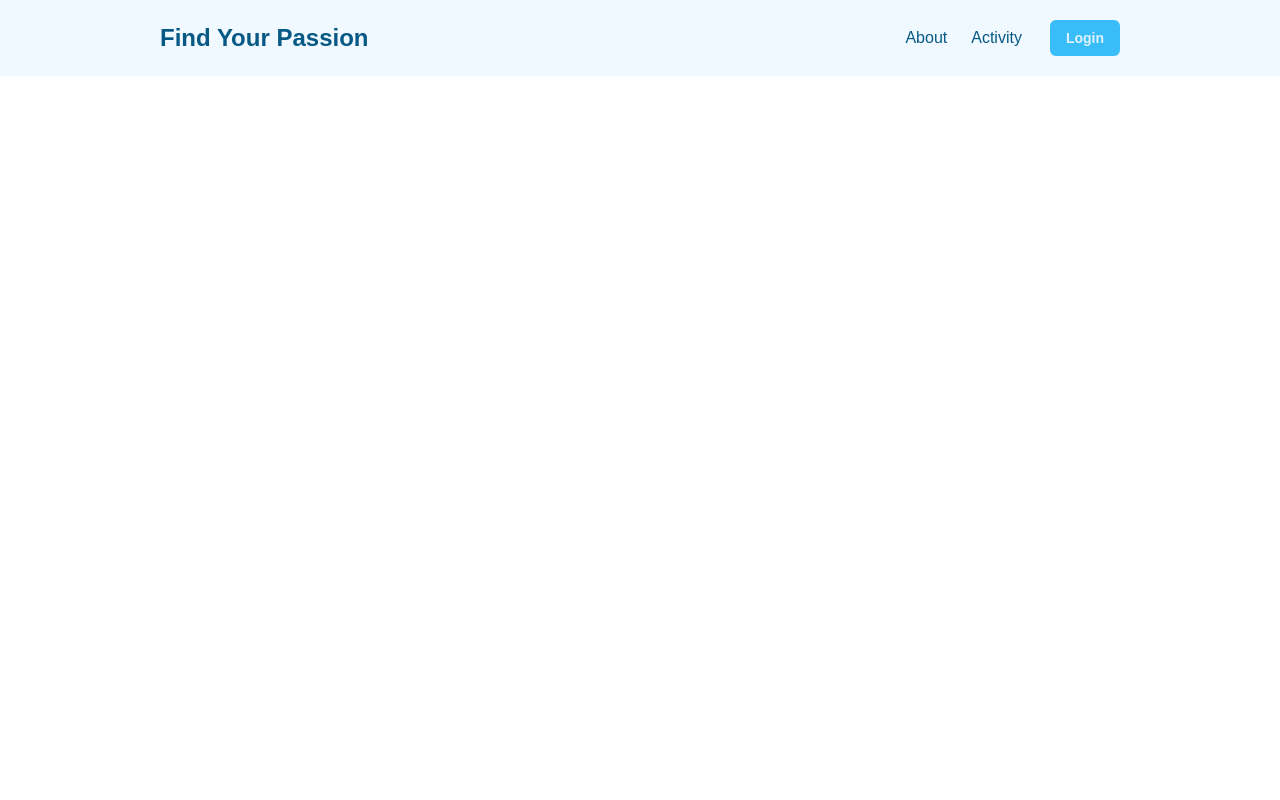
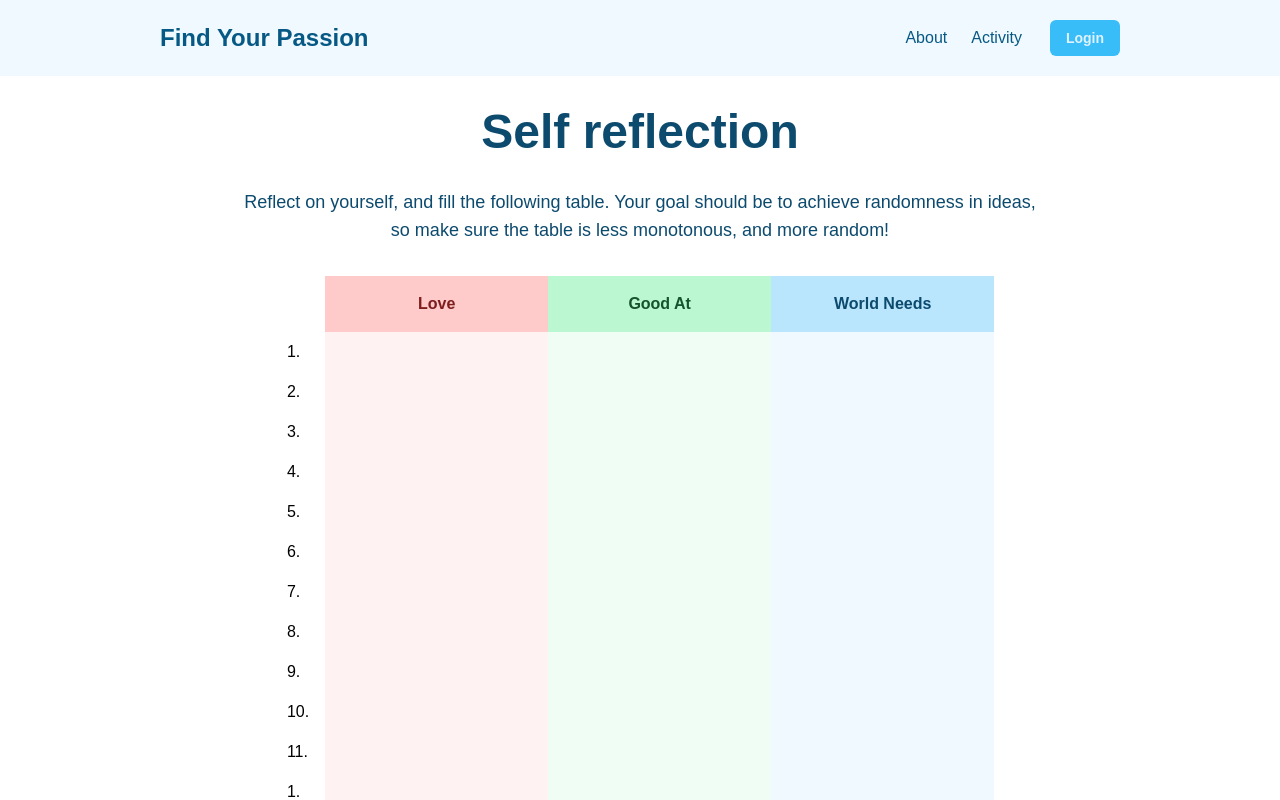
Before and after one commit to VishalLudhrani/find-your-passion, a React (Create React App) app: page /activity/self-reflection in a window 1280 px wide. Shown: the top 800 px of the page. Built offline with nearby package versions, Linux system fonts and the light colour scheme; no server answers.

Commit message:
feat: self reflection page, redux setup

```diff
--- a/package.json
+++ b/package.json
@@ -3,6 +3,7 @@
   "version": "0.1.0",
   "private": true,
   "dependencies": {
+    "@reduxjs/toolkit": "^1.8.2",
     "@testing-library/jest-dom": "^5.16.4",
     "@testing-library/react": "^13.2.0",
     "@testing-library/user-event": "^13.5.0",
@@ -14,6 +15,7 @@
     "firebase": "^9.8.2",
     "react": "^18.1.0",
     "react-dom": "^18.1.0",
+    "react-redux": "^8.0.2",
     "react-router-dom": "^6.3.0",
     "react-scripts": "5.0.1",
     "typescript": "^4.6.4",
--- a/src/App.tsx
+++ b/src/App.tsx
@@ -1,9 +1,17 @@
-import { Home } from "./pages";
+import { Home, SelfReflection } from "./pages";
 import { Navbar } from "./components/UI";
 import "bootstrap-icons/font/bootstrap-icons.css";
-import { BrowserRouter, Route, Routes } from "react-router-dom";
+import { BrowserRouter, Navigate, Route, Routes } from "react-router-dom";
+import { useDispatch } from "react-redux";
+import { useEffect } from "react";
+import { reflectionActions } from "./store/reflection-slice";
+const App = () => {
+  const dispatch = useDispatch();
 
-const App = () => {
+  useEffect(() => {
+    dispatch(reflectionActions.initializeReflectionState());
+  }, [dispatch]);
+
   return (
     <BrowserRouter>
       <Navbar />
@@ -11,6 +19,8 @@ const App = () => {
       <Routes>
         <Route path="/" element={<Home />} />
         <Route path="/home" element={<Home />} />
+        <Route path="/activity" element={<Navigate to="/activity/self-reflection" replace />} />
+        <Route path="/activity/self-reflection" element={<SelfReflection />} />
       </Routes>
       </main>
     </BrowserRouter>
--- a/src/index.tsx
+++ b/src/index.tsx
@@ -3,6 +3,8 @@ import ReactDOM from 'react-dom/client';
 import './index.css';
 import App from './App';
 import { initializeApp } from "firebase/app";
+import { Provider } from 'react-redux';
+import store from './store';
 
 const firebaseConfig = {
   apiKey: process.env.REACT_APP_API_KEY,
@@ -22,6 +24,8 @@ const root = ReactDOM.createRoot(
 );
 root.render(
   <React.StrictMode>
-    <App />
+    <Provider store={store}>
+      <App />
+    </Provider>
   </React.StrictMode>
 );
--- /dev/null
+++ b/src/pages/SelfReflection.tsx
@@ -0,0 +1,51 @@
+import { useSelector } from "react-redux";
+import { Container, Typography } from "../components/UI";
+import { RootState } from "../store";
+
+const SelfReflection: React.FC = () => {
+  const reflection = useSelector((state: RootState) => state.reflection.data);
+
+  return (
+    <Container>
+      <>
+        <Typography type="h2" additionalClasses="mt-8 text-center text-sky-900">Self reflection</Typography>
+        <Typography type="body1" additionalClasses="mt-8 text-center text-sky-900 w-full md:w-5/6 lg:w-4/6 mx-auto">Reflect on yourself, and fill the following table. Your goal should be to achieve randomness in ideas, so make sure the table is less monotonous, and more random!</Typography>
+        <form>
+          <table className="rounded mx-auto my-8">
+            <thead>
+              <tr>
+                <th></th>
+                <th className="bg-red-200 p-4 text-red-900">Love</th>
+                <th className="bg-green-200 p-4 text-green-900">Good At</th>
+                <th className="bg-sky-200 p-4 text-sky-900">World Needs</th>
+              </tr>
+            </thead>
+            <tbody>
+              {
+                reflection.map((item, key) => (
+                  <tr key={item.id}>
+                    <td className="pr-4">{key + 1}.</td>
+                    <td className="p-0">
+                      <input
+                        type="text"
+                        className="bg-red-50 p-2"
+                      />
+                    </td>
+                    <td className="p-0">
+                      <input type="text" className="bg-green-50 p-2" />
+                    </td>
+                    <td className="p-0">
+                      <input type="text" className="bg-sky-50 p-2" />
+                    </td>
+                  </tr>
+                ))
+              }
+            </tbody>
+          </table>
+        </form>
+      </>
+    </Container>
+  )
+}
+
+export default SelfReflection;
--- /dev/null
+++ b/src/store/index.ts
@@ -0,0 +1,12 @@
+import { configureStore } from "@reduxjs/toolkit";
+import reflectionReducer from "./reflection-slice"
+
+const store = configureStore({
+  reducer: {
+    reflection: reflectionReducer,
+  }
+});
+
+export default store;
+
+export type RootState = ReturnType<typeof store.getState>
--- /dev/null
+++ b/src/store/reflection-slice.ts
@@ -0,0 +1,34 @@
+import { createSlice } from "@reduxjs/toolkit";
+
+const initialReflectionState = {
+  data: new Array<{
+    id: string;
+    love: string,
+    goodAt: string,
+    worldNeeds: string
+  }>(12).fill({
+    id: "",
+    love: "",
+    goodAt: "",
+    worldNeeds: ""
+  })
+}
+
+const reflectionSlice = createSlice({
+  name: "reflection",
+  initialState: initialReflectionState,
+  reducers: {
+    initializeReflectionState(state) {
+      state.data = state.data.map((item, pos) => {
+        return {
+          ...item,
+          id: `item${pos}`
+        }
+      })
+    }
+  }
+});
+
+export const reflectionActions = reflectionSlice.actions;
+
+export default reflectionSlice.reducer;
```
Also changed, not shown: 1 other file (tests, documents, lock files or other folders).
